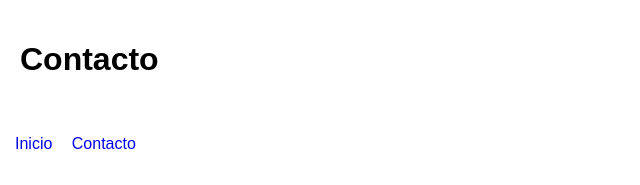
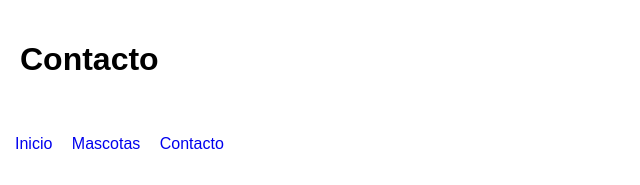
Before and after one commit to MartinCerpa/Veterinaria, a plain HTML site: page contacto.html in a window 1280 px wide. Shown: the top 185 px of the page, 0-640 px from the left. Drawn offline with Linux system fonts and the light colour scheme.

```diff
--- a/contacto.html
+++ b/contacto.html
@@ -16,6 +16,7 @@
 
     <nav>
         <a href="index.html">Inicio</a>
+        <a href="mascotas.html">Mascotas</a>
         <a href="contacto.html">Contacto</a>
     </nav>
 
```
